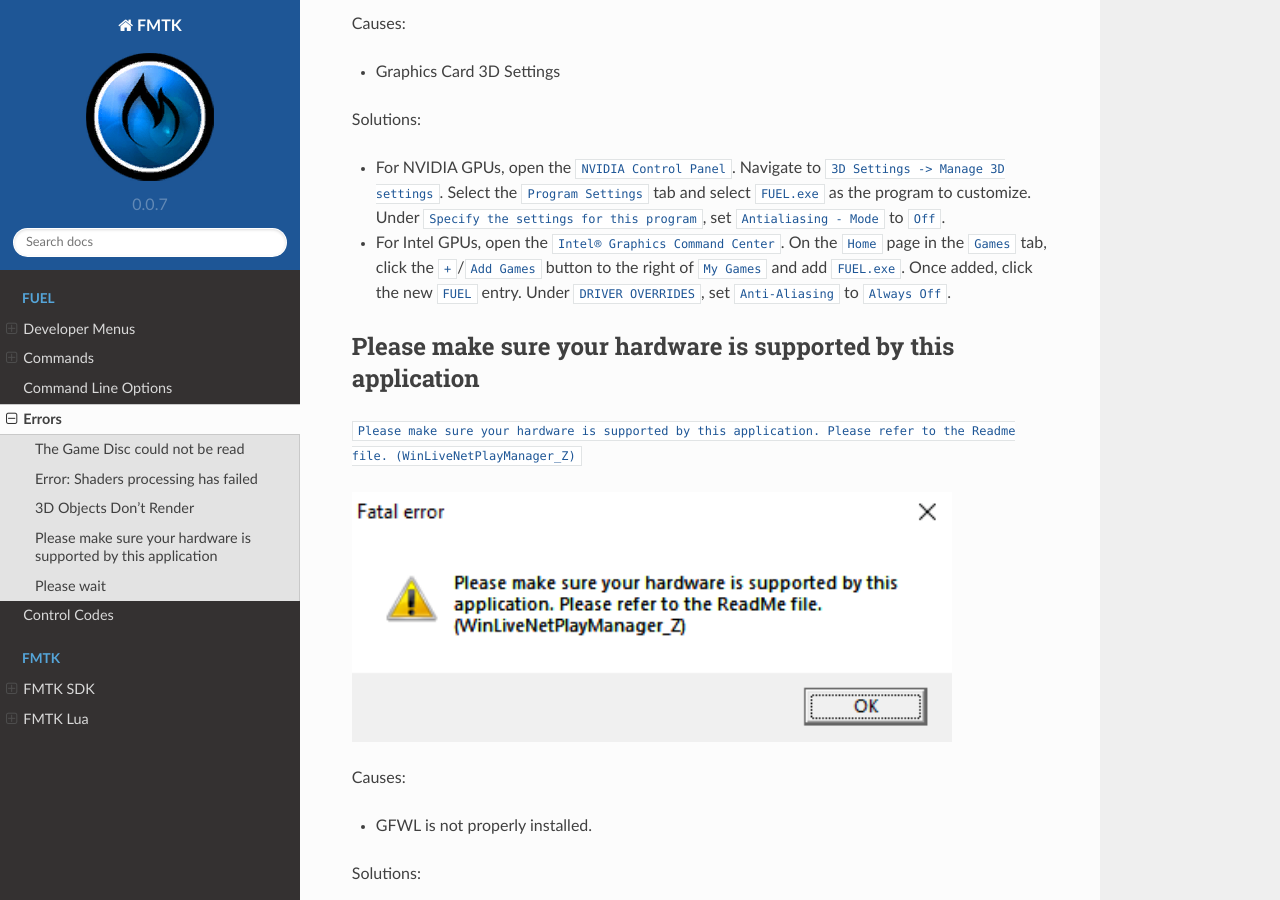
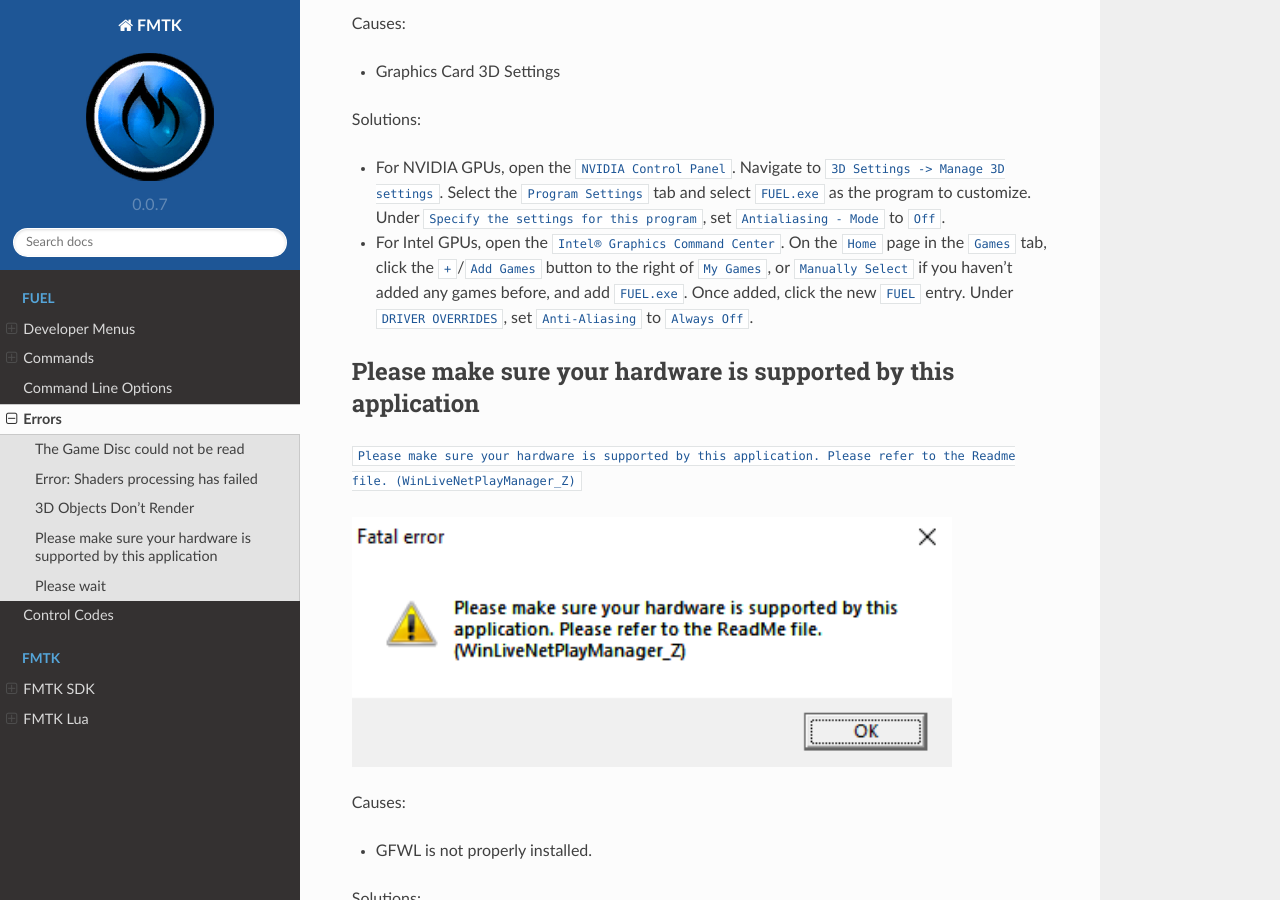
Before and after one commit to widberg/fmtk, a Sphinx documentation site: the page built from docs/source/fuelerrors.rst, in a window 1280 px wide and 900 px high, scrolled down 2201 px. Built offline with Sphinx 7.4.7 and the Read the Docs theme 2.0.0, drawn with Linux system fonts in a browser that asks for light colours.

Commit message:
more info

```diff
--- a/docs/source/fuelerrors.rst
+++ b/docs/source/fuelerrors.rst
@@ -46,7 +46,7 @@
 Solutions:
 
 * For NVIDIA GPUs, open the ``NVIDIA Control Panel``. Navigate to ``3D Settings -> Manage 3D settings``. Select the ``Program Settings`` tab and select ``FUEL.exe`` as the program to customize. Under ``Specify the settings for this program``, set ``Antialiasing - Mode`` to ``Off``.
-* For Intel GPUs, open the ``Intel® Graphics Command Center``. On the ``Home`` page in the ``Games`` tab, click the ``+``/``Add Games`` button to the right of ``My Games`` and add ``FUEL.exe``. Once added, click the new ``FUEL`` entry. Under ``DRIVER OVERRIDES``, set ``Anti-Aliasing`` to ``Always Off``.
+* For Intel GPUs, open the ``Intel® Graphics Command Center``. On the ``Home`` page in the ``Games`` tab, click the ``+``/``Add Games`` button to the right of ``My Games``, or ``Manually Select`` if you haven't added any games before, and add ``FUEL.exe``. Once added, click the new ``FUEL`` entry. Under ``DRIVER OVERRIDES``, set ``Anti-Aliasing`` to ``Always Off``.
 
 Please make sure your hardware is supported by this application
 ---------------------------------------------------------------
```
